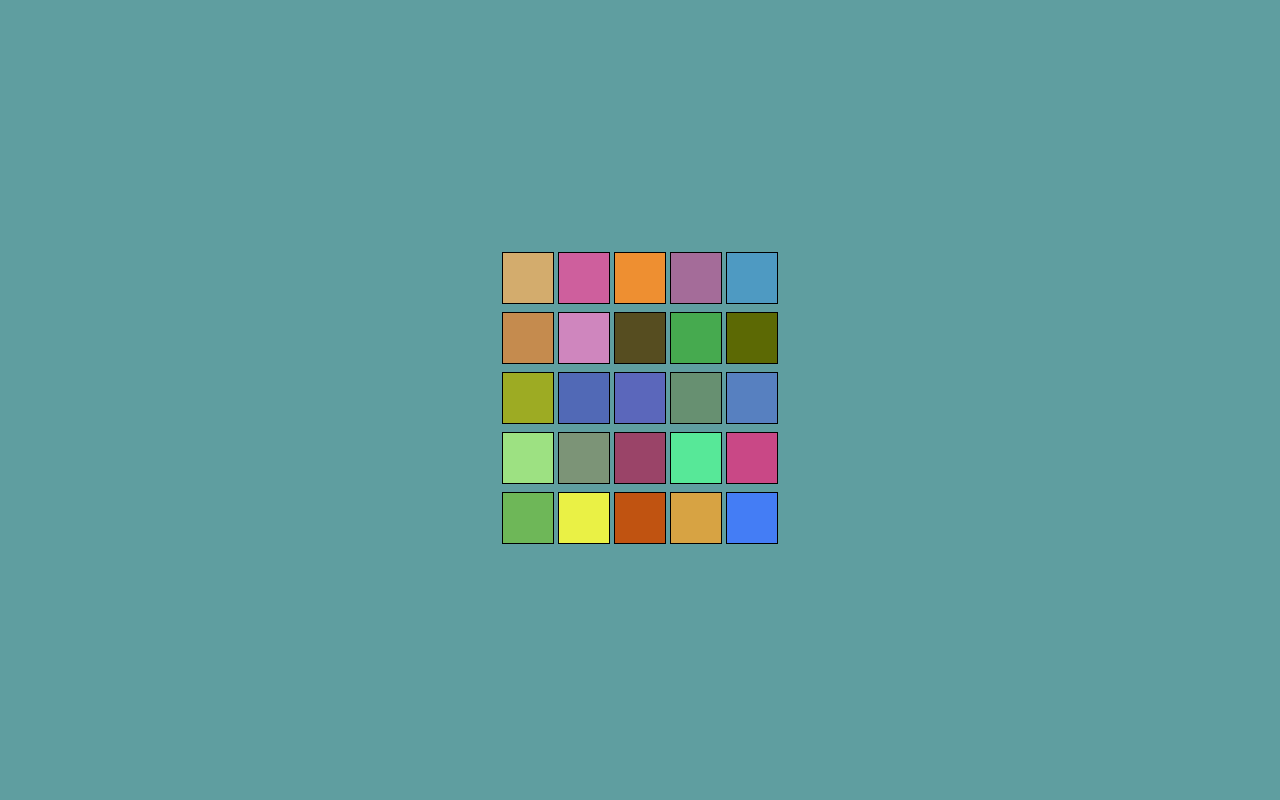
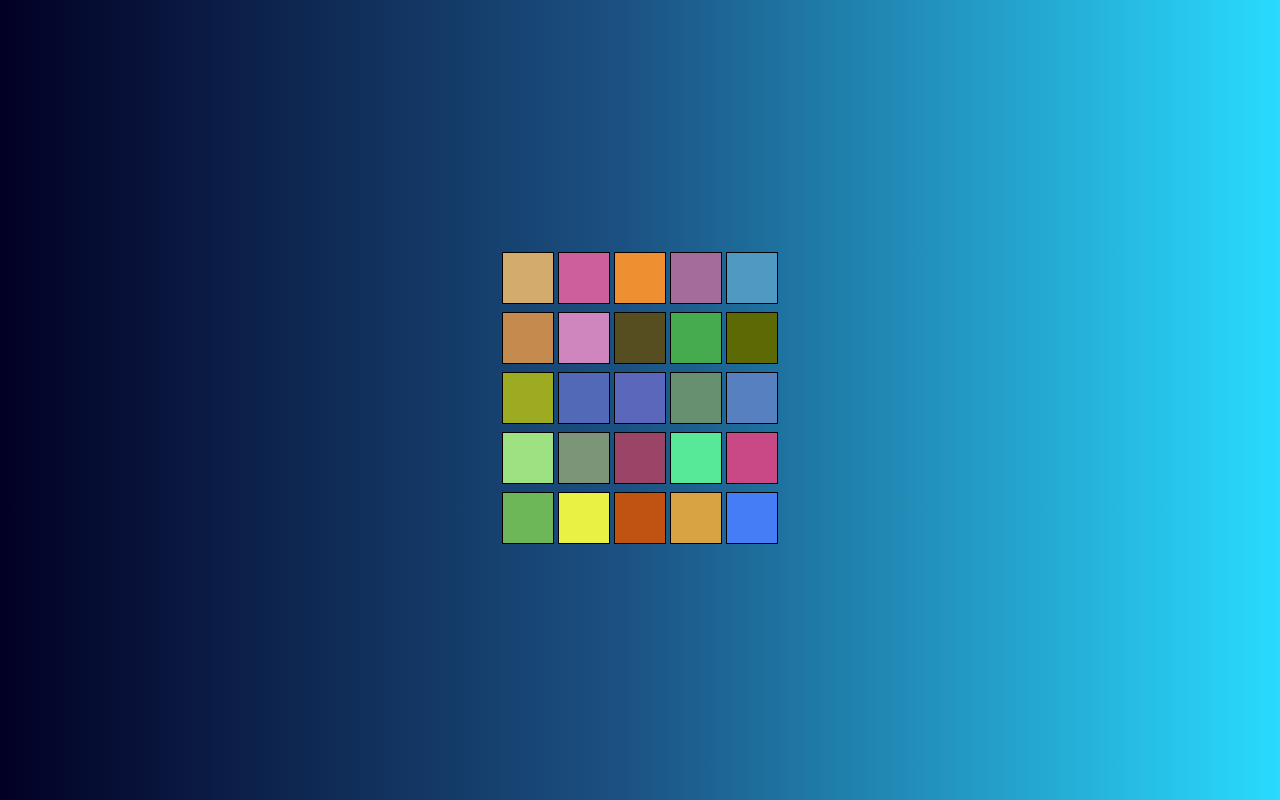
Before and after one commit to AlexShyshkov/cursor-homework, a plain HTML site: page 09-homework/index.html in a window 1280 px wide. Drawn offline with Linux system fonts and the light colour scheme.

Commit message:
Added linear gradient for body background

```diff
--- a/09-homework/css/style.css
+++ b/09-homework/css/style.css
@@ -1,5 +1,11 @@
+html, body{
+    height: 100%;
+    width: 100%;
+}
 body{
-    background-color: cadetblue;
+    margin: 0;
+    background: rgb(2,0,36);
+    background: linear-gradient(90deg, rgba(2,0,36,1) 0%, rgba(9,68,121,0.9251050762101716) 49%, rgba(0,212,255,0.8410714627647934) 100%);
 }
 .container{
     height: 300px;
```
